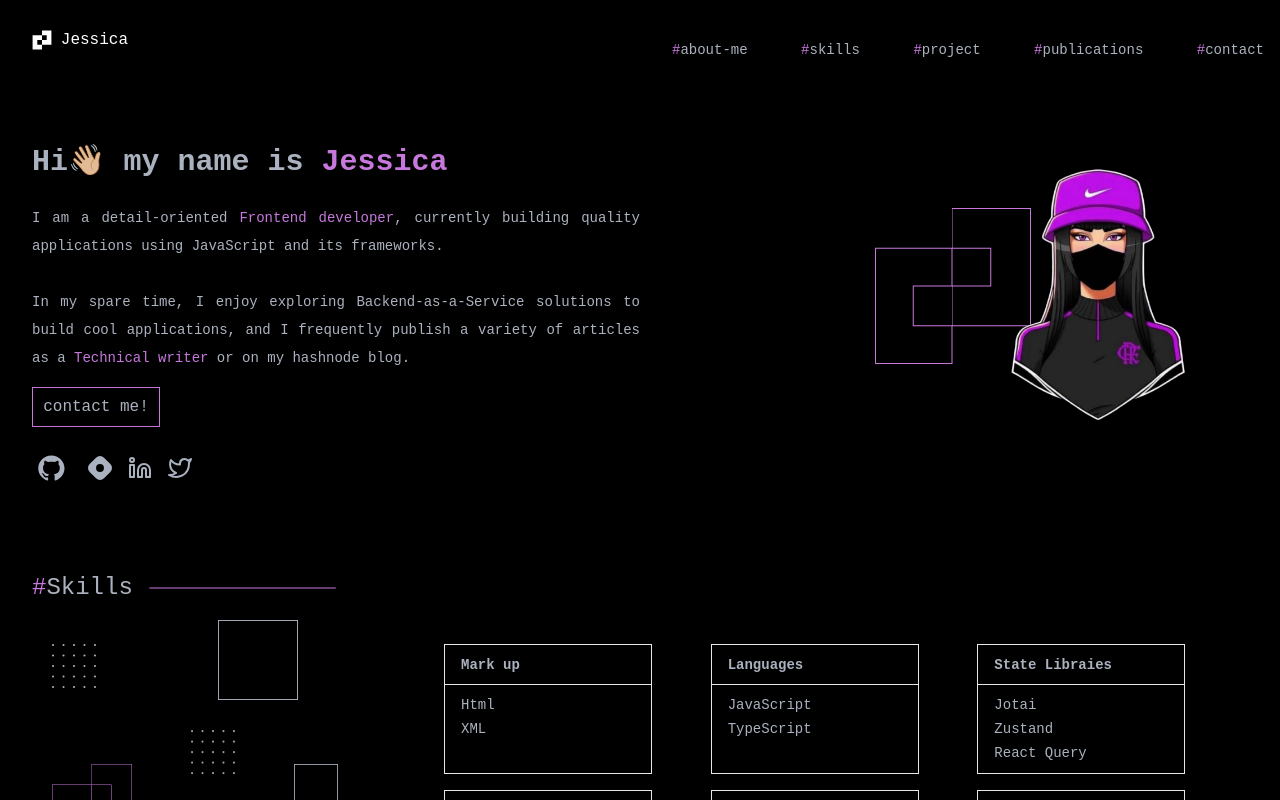
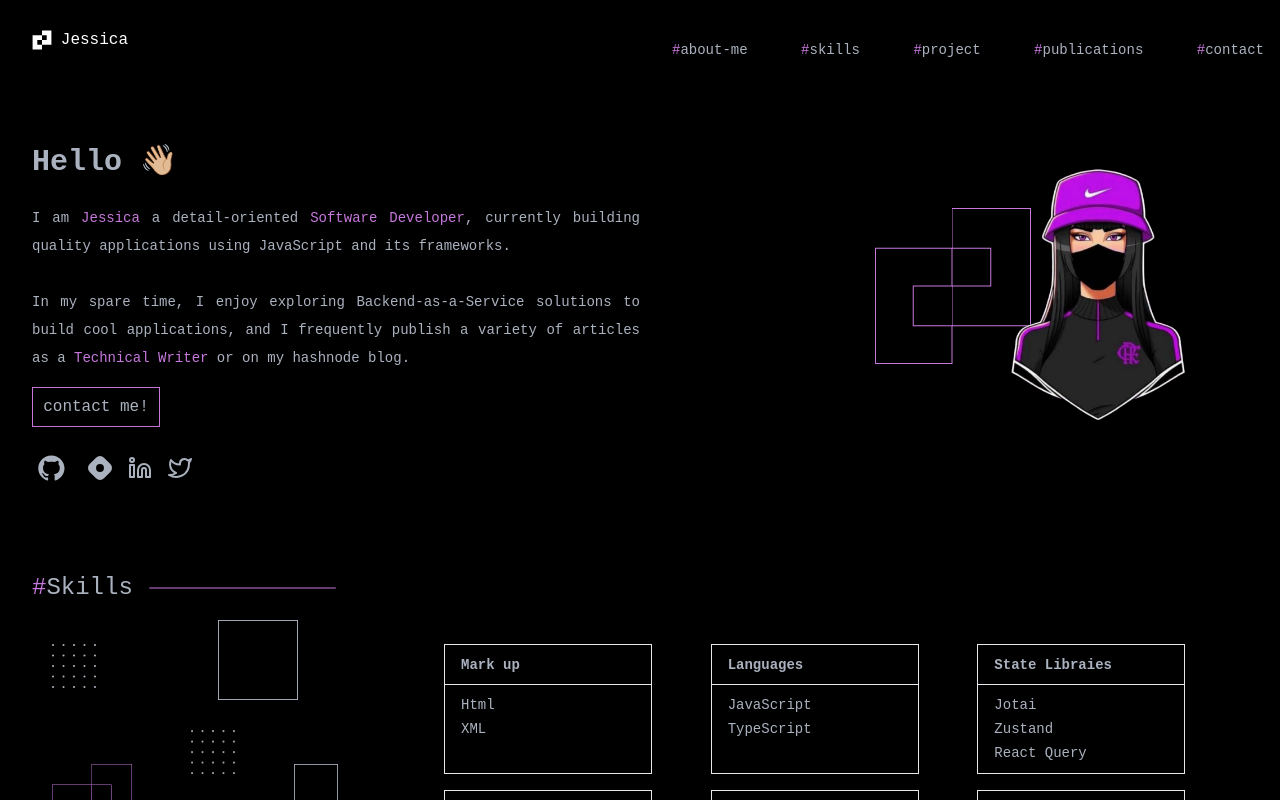
Before and after one commit to ForJessicaSake/Portfolio, a React (Create React App) app: page / in a window 1280 px wide. Shown: the top 800 px of the page. Built offline with nearby package versions, Linux system fonts and the light colour scheme; no server answers.

Commit message:
fix: header

```diff
--- a/src/components/Header.tsx
+++ b/src/components/Header.tsx
@@ -29,19 +29,19 @@ const Header: React.FC = () => {
           data-aos-once="false"
           className="lg:text-3xl text-2xl font-semibold"
         >
-          Hi👋🏼 my name is <span className="text-primary">Jessica</span>
+          Hello 👋🏼
           <br />
         </h1>
         <p className="py-6 text-sm text-justify leading-7">
-          I am a detail-oriented{" "}
-          <span className="text-primary font-medium">Frontend developer</span>,
+          I am <span className="text-primary">Jessica</span> a detail-oriented{" "}
+          <span className="text-primary font-medium">Software Developer</span>,
           currently building quality applications using JavaScript and its
           frameworks.
           <br />
           <br />
           In my spare time, I enjoy exploring Backend-as-a-Service solutions to
           build cool applications, and I frequently publish a variety of articles
-          as a <span className="text-primary font-medium">Technical writer</span> or on my
+          as a <span className="text-primary font-medium">Technical Writer</span> or on my
           hashnode blog.
         </p>
         <a href="#contact">
```
